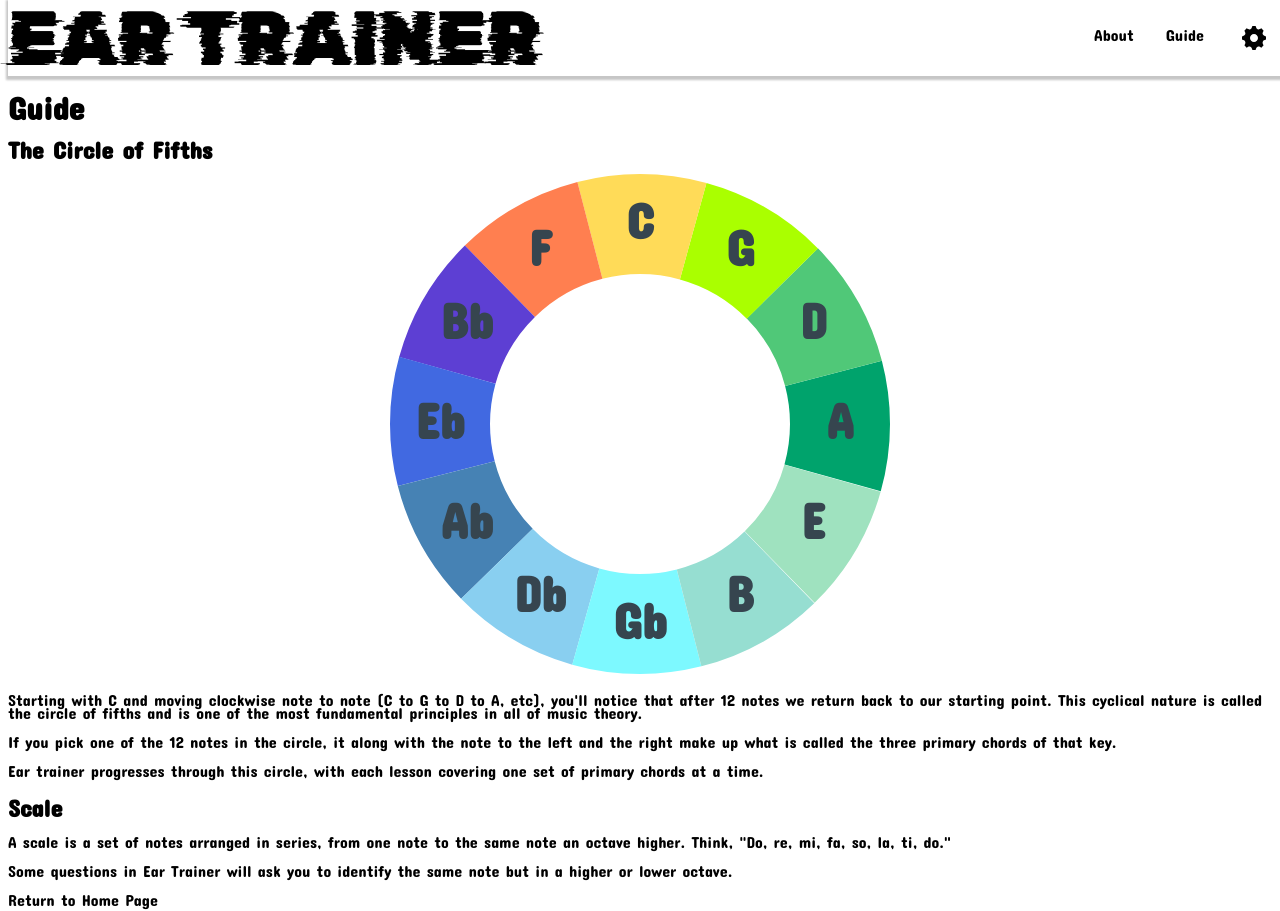
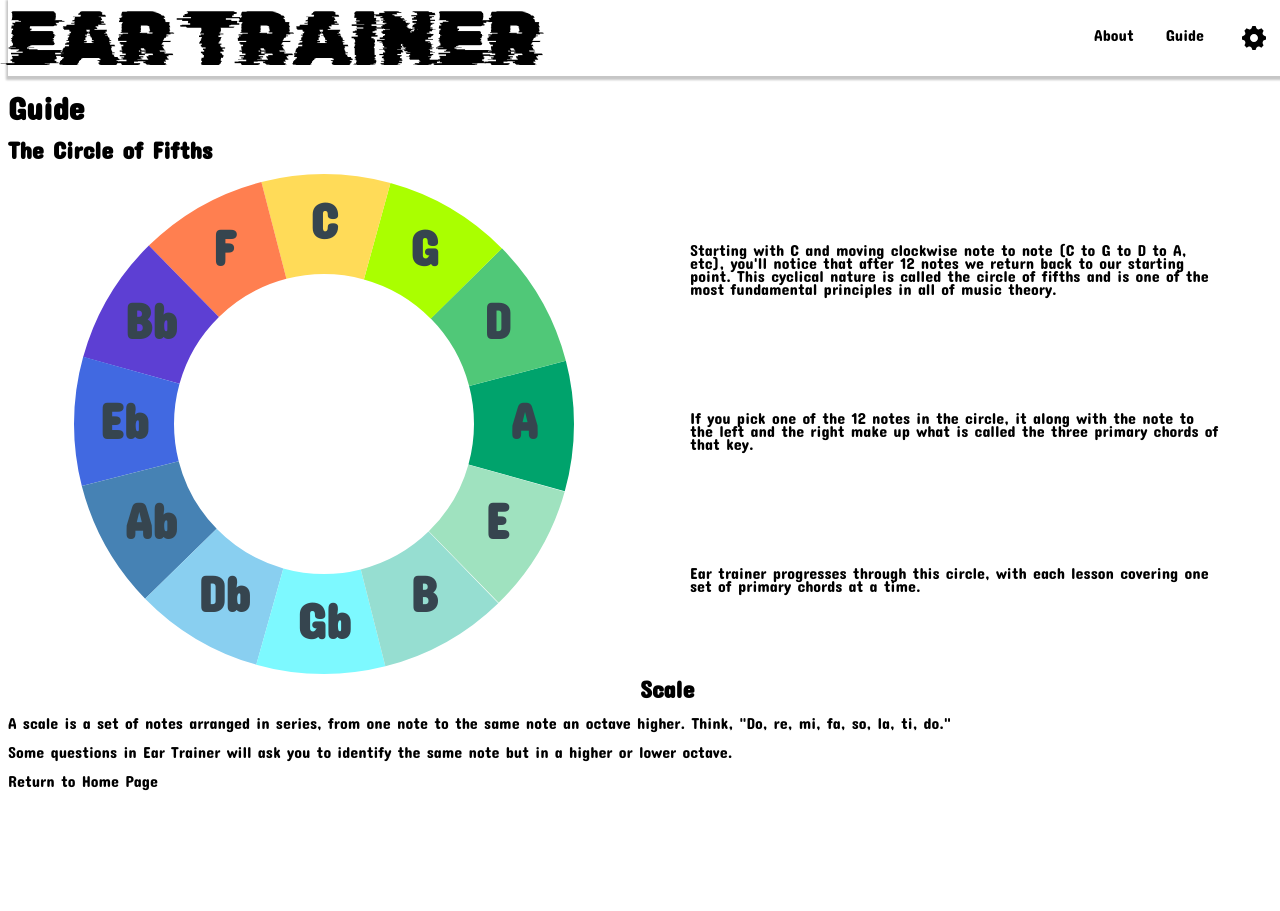
Before and after one commit to charper11/EarNote, a React (Create React App) app in the folder earnote-ui/: page /guide in a window 1280 px wide. After the commit the page ends 800 px from the top, so only its background shows below. Built offline with nearby package versions, Linux system fonts and the light colour scheme.

Commit message:
for large screens have circle and text side by side in guide page

```diff
--- a/earnote-ui/src/Pages/Guide.css
+++ b/earnote-ui/src/Pages/Guide.css
@@ -1,3 +1,19 @@
 .guide {
     padding-top: 60px;
 }
+
+@media screen and (min-width: 768px) {
+.float-container {
+    padding-bottom: 20px;
+}
+
+.float-child {
+    width: 50%;
+    float: left;
+    padding-bottom: 20px;
+}
+
+.circle-p {
+    padding: 50px;
+}
+}
--- a/earnote-ui/src/Pages/Guide.js
+++ b/earnote-ui/src/Pages/Guide.js
@@ -8,10 +8,14 @@ const Guide = () => {
         <div className="guide">
           <h1>Guide</h1>
           <h2>The Circle of Fifths</h2>
-          <CircleOfFifths />
-          <p>Starting with C and moving clockwise note to note (C to G to D to A, etc), you'll notice that after 12 notes we return back to our starting point. This cyclical nature is called the circle of fifths and is one of the most fundamental principles in all of music theory.</p>
-          <p>If you pick one of the 12 notes in the circle, it along with the note to the left and the right make up what is called the three primary chords of that key.</p>
-          <p>Ear trainer progresses through this circle, with each lesson covering one set of primary chords at a time.</p>
+          <div className="float-container">
+          <div className="float-child"><CircleOfFifths /></div>
+          <div className='float-child'>
+          <p className='circle-p'>Starting with C and moving clockwise note to note (C to G to D to A, etc), you'll notice that after 12 notes we return back to our starting point. This cyclical nature is called the circle of fifths and is one of the most fundamental principles in all of music theory.</p>
+          <p className='circle-p'>If you pick one of the 12 notes in the circle, it along with the note to the left and the right make up what is called the three primary chords of that key.</p>
+          <p className='circle-p'>Ear trainer progresses through this circle, with each lesson covering one set of primary chords at a time.</p>
+          </div>
+          </div>
           <h2>Scale</h2>
           <p>A scale is a set of notes arranged in series, from one note to the same note an octave higher. Think, "Do, re, mi, fa, so, la, ti, do."</p>
           <p>Some questions in Ear Trainer will ask you to identify the same note but in a higher or lower octave.</p>
```
